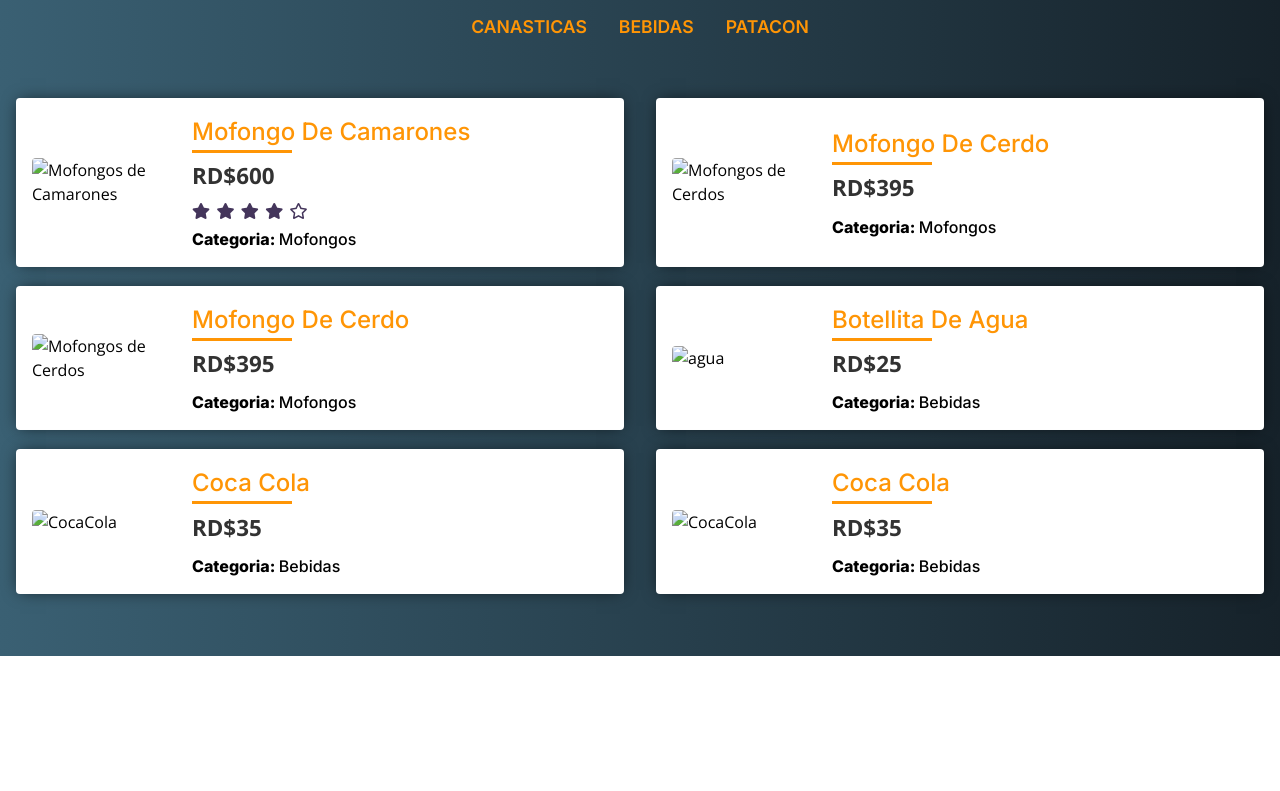
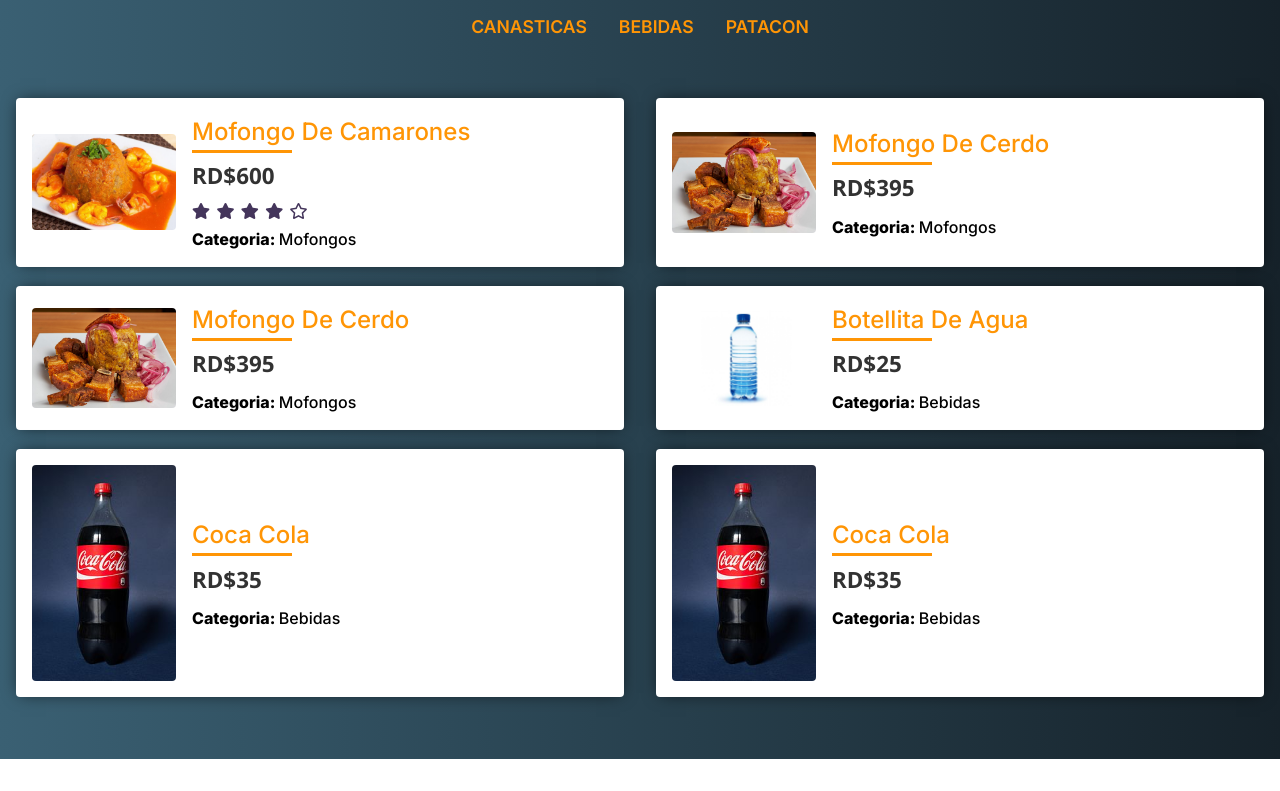
Before and after one commit to andresgc04/Randys-Mofongos, a plain HTML site: page index.html in a window 1280 px wide. Shown: the part 1257-2048 px from the top of the page. Before the commit the page ends 1945 px from the top, so only its background shows below. Drawn offline with nearby package versions, Linux system fonts and the light colour scheme.

Commit message:
Arreglando Las Imagenes

```diff
--- a/index.html
+++ b/index.html
@@ -91,7 +91,7 @@
           </div>
 
           <div class="category">
-            <img src="/img/bebidas.jpg" alt="bebidas" />
+            <img src="img/bebidas.jpg" alt="bebidas" />
             <div class="category-body">
               <h4>Bebidas</h4>
               <span>Bebidas</span>
@@ -99,7 +99,7 @@
           </div>
 
           <div class="category">
-            <img src="../../public/assets/img/patacon.jpg" alt="patacon" />
+            <img src="img/patacon.jpg" alt="patacon" />
             <div class="category-body">
               <h4>Patacon</h4>
               <span>Patacon</span>
@@ -149,7 +149,7 @@
             <div class="food-img">
               <img
                 id="img"
-                src="../../public/assets//img/Mofongos/MofongosCamarones.jpg"
+                src="img/Mofongos/MofongosCamarones.jpg"
                 alt="Mofongos de Camarones"
               />
             </div>
@@ -177,7 +177,7 @@
             <div class="food-img">
               <img
                 id="img"
-                src="../../public/assets//img/Mofongos/MofongosCerdo.jpg"
+                src="img/Mofongos/MofongosCerdo.jpg"
                 alt="Mofongos de Cerdos"
               />
             </div>
@@ -198,7 +198,7 @@
             <div class="food-img">
               <img
                 id="img"
-                src="../../public/assets//img/Mofongos/MofongosCerdo.jpg"
+                src="img/Mofongos/MofongosCerdo.jpg"
                 alt="Mofongos de Cerdos"
               />
             </div>
@@ -219,7 +219,7 @@
             <div class="food-img">
               <img
                 id="img"
-                src="../../public/assets//img/Bebidas/agua.jpg"
+                src="img/Bebidas/agua.jpg"
                 alt="agua"
               />
             </div>
@@ -240,7 +240,7 @@
             <div class="food-img">
               <img
 
-                src="../../public/assets//img/Bebidas/CocaCola.jpg"
+                src="img/Bebidas/CocaCola.jpg"
                 alt="CocaCola"
               />
             </div>
@@ -261,7 +261,7 @@
             <div class="food-img">
               <img
                 id="img"
-                src="../../public/assets//img/Bebidas/CocaCola.jpg"
+                src="img/Bebidas/CocaCola.jpg"
                 alt="CocaCola"
               />
             </div>
@@ -279,6 +279,6 @@
         </div>
       </div>
     </section>
-    <script src="../js/script.js"></script>
+    <script src="js/script.js"></script>
   </body>
 </html>
```
